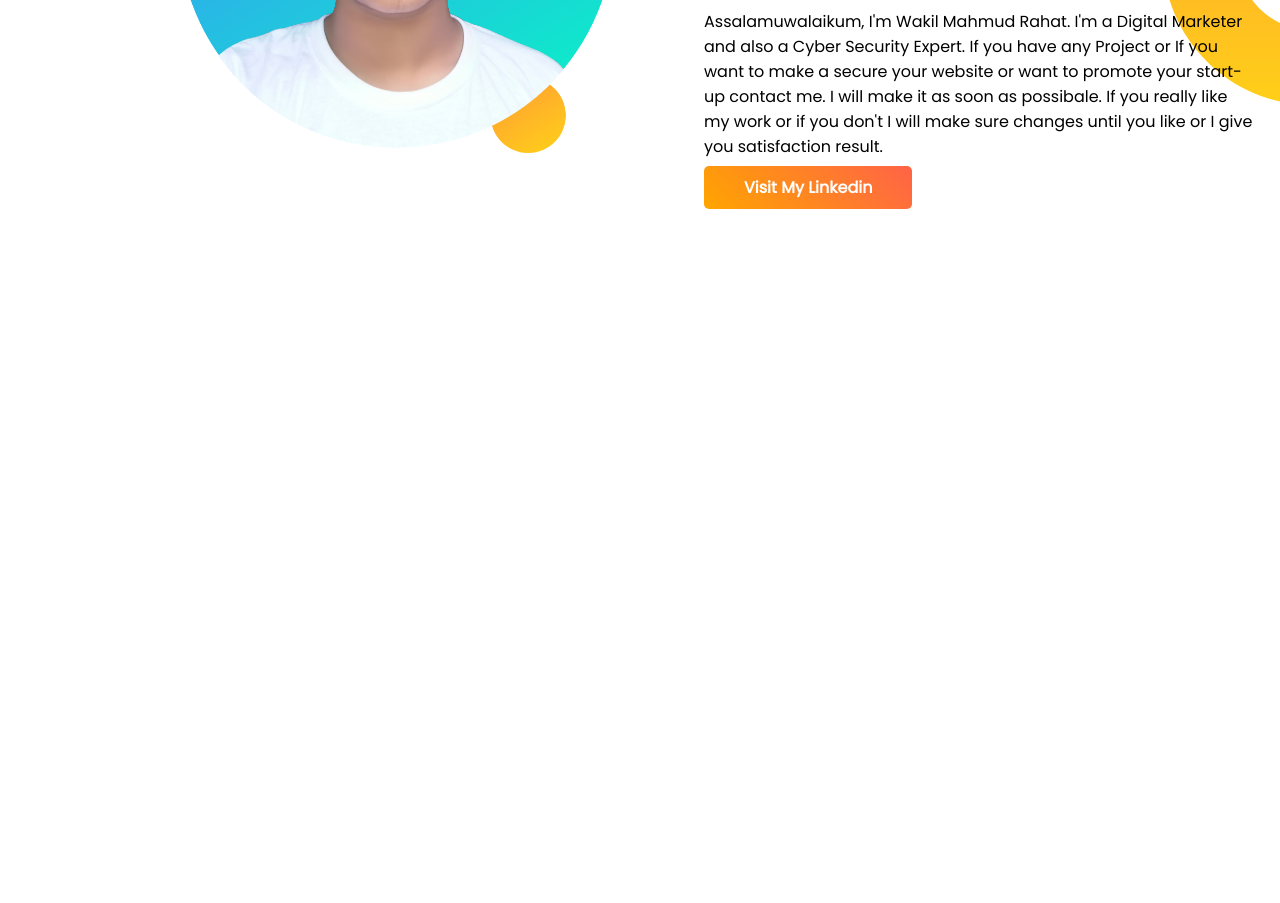
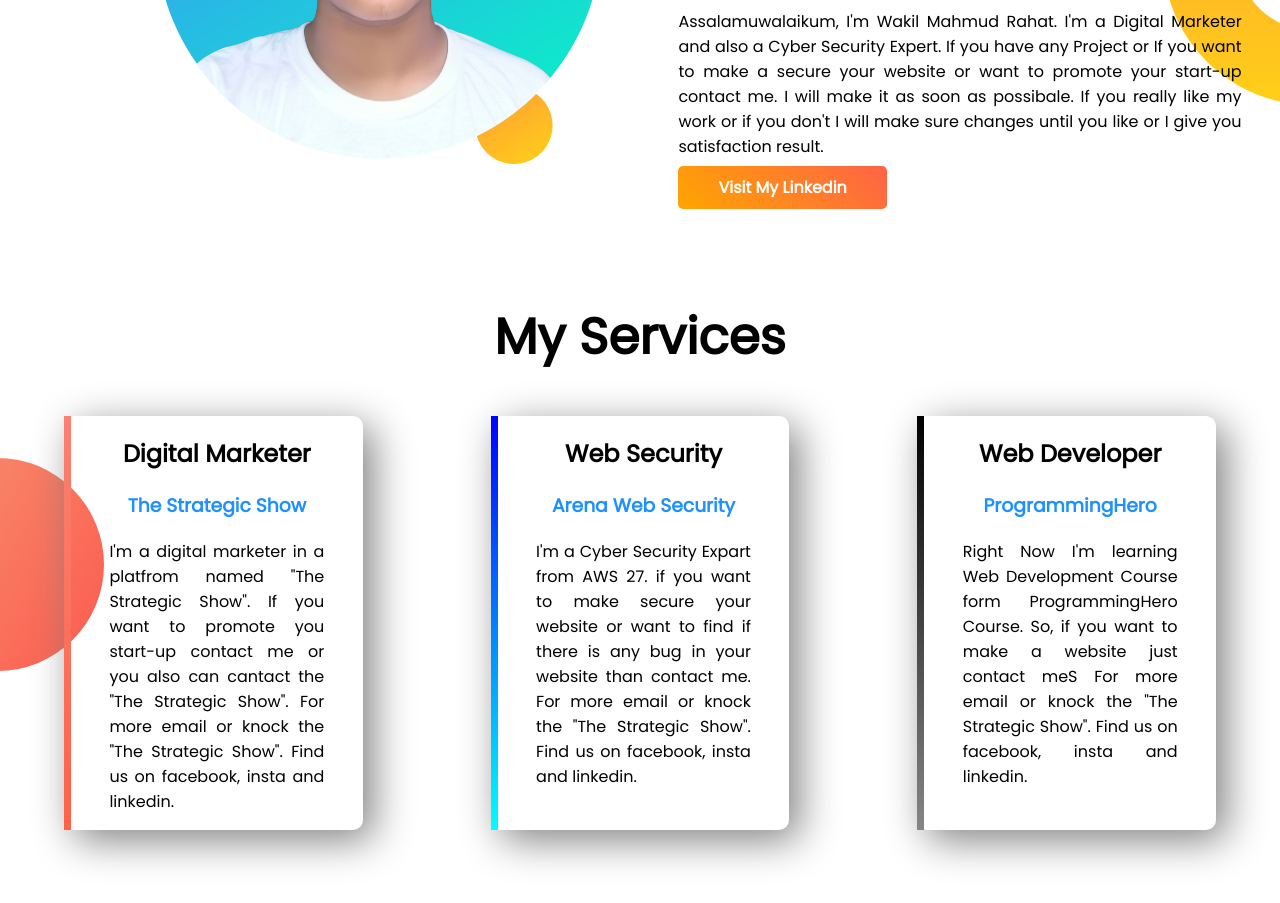
Before and after one commit to Wakil-Mahmud/Dev-Port, a plain HTML site: page index.html in a window 1280 px wide. Shown: the part 901-1804 px from the top of the page. Before the commit the page ends 1201 px from the top, so only its background shows below. Drawn offline with Linux system fonts and the light colour scheme.

Commit message:
sec 3 done

```diff
--- a/index.html
+++ b/index.html
@@ -13,7 +13,7 @@
 </head>
 
 <body>
-    <section class="top-ban">
+    <section class="top-ban fit-body">
         <div class="h-w-1">
             <h1>Assalamuwalaikum</h1>
             <h1>I'm <span class="h1color-1"> Wakil Mahmud</span> </h1>
@@ -35,7 +35,7 @@
     </section>
 
 
-    <section class="services">
+    <section class="services fit-body">
         <div class="h-w-1">
             <img src="images/rahat.png" alt="">
         </div>
@@ -57,6 +57,53 @@
                 you like or I give you satisfaction result.</p>
             <a class="li-bu" target="_blank" href="https://www.linkedin.com/in/wakil-mahmud/"> Visit My Linkedin</a>
         </div>
+
+    </section>
+
+
+
+
+
+    <!-- servies section er jonno -->
+
+    <section class="forsecback">
+        <h1 class="textfix">
+            My Services
+        </h1>
+        <!--FOR DIGITAL MARKETING-->
+        <div class="fit-body">
+            <!--FOR DIGITAL MARKETING-->
+            <div class="h-w-1 forboxshadow bor1">
+                <h2 class="textfix">Digital Marketer</h2>
+                <h3 class="colorek textfix">The Strategic Show</h3>
+                <p>
+                    I'm a digital marketer in a platfrom named "The Strategic Show". If you want to promote you start-up
+                    contact me or you also can cantact the "The Strategic Show". For more email or knock the "The
+                    Strategic
+                    Show". Find us on facebook, insta and linkedin.
+                </p>
+            </div>
+            <!--FOR CYBERSECURITY -->
+            <div class="h-w-1 forboxshadow bor2">
+                <h2 class="textfix"> Web Security</h2>
+                <h3 class="colorek textfix"> Arena Web Security</h3>
+                <p>
+                    I'm a Cyber Security Expart from AWS 27. if you want to make secure your website or want to find if
+                    there is any bug in your website than contact me. For more email or knock the "The Strategic
+                    Show". Find us on facebook, insta and linkedin.
+                </p>
+            </div>
+            <!--FOR THE WEB DEVELOP-->
+            <div class="h-w-1 forboxshadow bor3">
+                <h2 class="textfix">Web Developer</h2>
+                <h3 class="colorek textfix">ProgrammingHero</h3>
+                <p>
+                    Right Now I'm learning Web Development Course form ProgrammingHero Course. So, if you want to make a
+                    website just contact meS For more email or knock the "The Strategic
+                    Show". Find us on facebook, insta and linkedin.
+                </p>
+            </div>
+        </div>
     </section>
 </body>
 
--- a/style.css
+++ b/style.css
@@ -9,17 +9,19 @@ h1{
 .h1color-1{
     color: orange;
 }
-section{
+.fit-body{
     display: flex;
     margin-bottom: 100px;
 }
+
 .h-w-1{
     width: 50%;
-    padding-left: 5%;
-    padding-right: 2%;
+    padding-left: 3%;
+    padding-right: 3%;
 }
 .h-w-1 img{
     width: 100%;
+
 }
 .li-bu{
     text-decoration: none;
@@ -39,3 +41,45 @@ section{
     background-repeat: no-repeat;
     background-position: right;
 }
+p{
+    text-align: justify;
+}
+
+.forsecback{
+    background-image: url(images/exp-bg.png);
+    background-repeat: no-repeat;
+    background-position: left;
+}
+.colorek{
+    color: dodgerblue;
+}
+
+.forboxshadow{
+    margin-left: 5%;
+    margin-right: 5%;
+    width: 25%;
+    border-radius: 10px;
+    box-shadow: 10px 10px 40px gray;
+}
+.textfix{
+        text-align: center;
+}
+
+.bor1{
+        border-left: 7px solid;
+        border-image: linear-gradient(salmon, tomato);
+        border-image-slice: 1;
+
+}
+
+.bor2{
+    border-left: 7px solid;
+    border-image: linear-gradient(blue, cyan);
+    border-image-slice: 1;
+}
+.bor3{
+        border-left: 7px solid;
+        border-image: linear-gradient(black, rgb(134, 134, 134));
+        border-image-slice: 1;
+
+}
```
